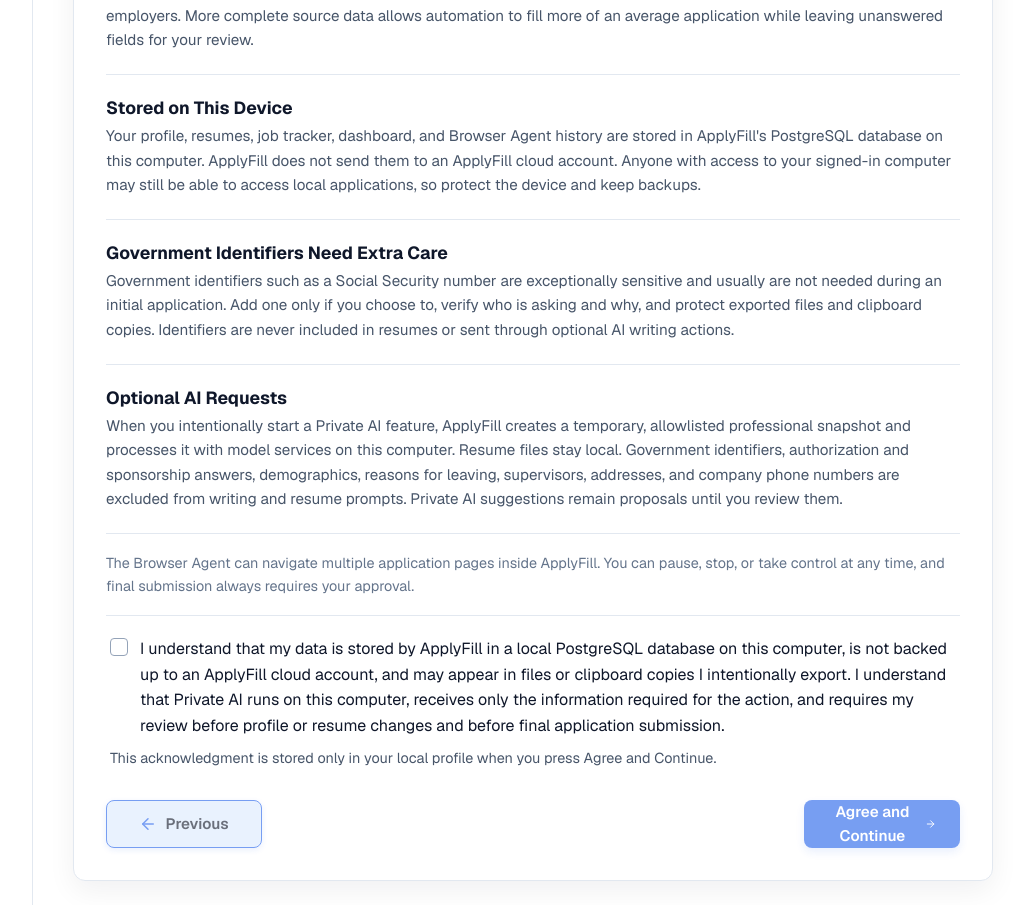
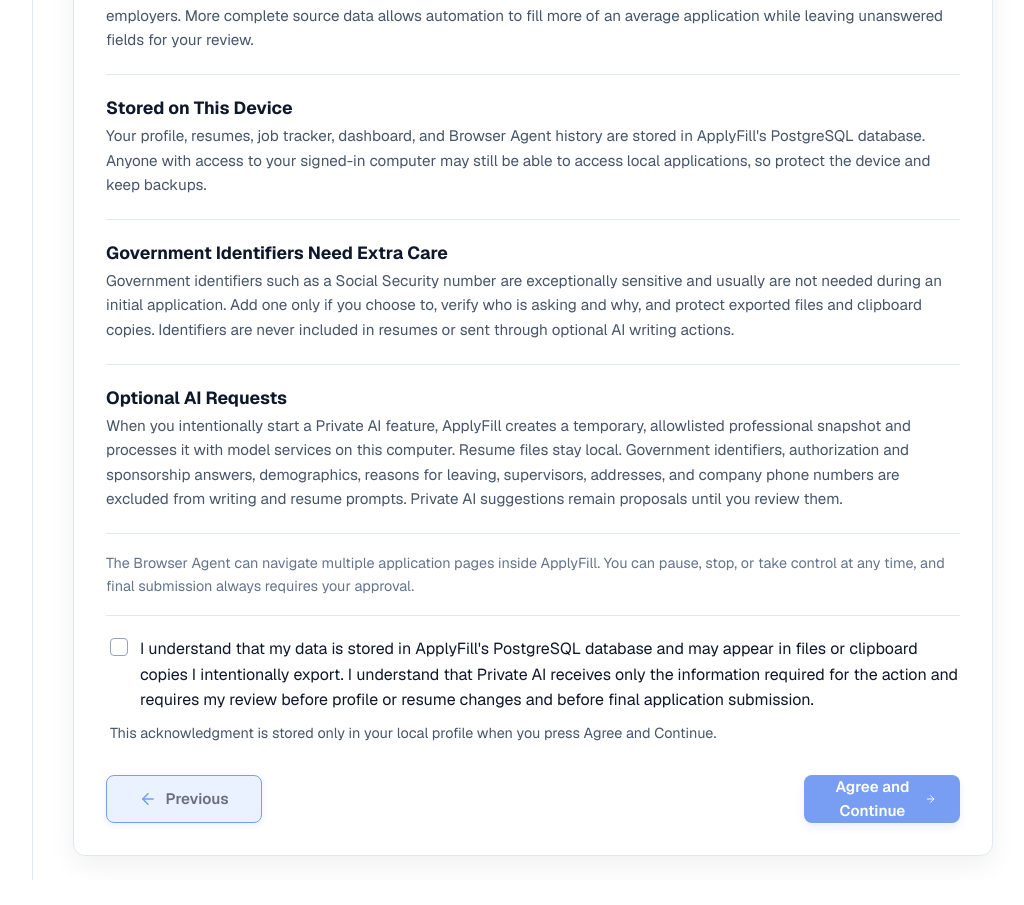
Before and after one commit to tuckthomas/ApplyFill, a React (Vite) app in the folder frontend/: page /job-profile/builder in a window 1280 px wide. Shown: the part 880-1785 px from the top of the page, without its empty margins (237-1261 px from the left). After the commit the page ends 1760 px from the top, so only its background shows below. Built offline with nearby package versions, Linux system fonts and the light colour scheme; no server answers.

Commit message:
Remove redundant cloud comparison copy

```diff
--- a/frontend/src/components/resume/ProfileResumeImportSection.tsx
+++ b/frontend/src/components/resume/ProfileResumeImportSection.tsx
@@ -57,7 +57,7 @@
   const [fileName, setFileName] = useState('');
   const [proposal, setProposal] = useState<ProfileImportProposal | null>(null);
   const [selection, setSelection] = useState<ProfileImportSelection | null>(null);
-  const [status, setStatus] = useState('Choose a resume to begin. ApplyFill processes it only on this computer.');
+  const [status, setStatus] = useState('Choose a resume to begin.');
   const [progress, setProgress] = useState<ResumeImportProgress | null>(null);
   const [isExtracting, setIsExtracting] = useState(false);
   const [isRunning, setIsRunning] = useState(false);
@@ -125,7 +125,7 @@
     setSelection(null);
     setProgress(null);
     if (!file) {
-      setStatus('Choose a resume to begin. ApplyFill processes it only on this computer.');
+      setStatus('Choose a resume to begin.');
       return;
     }
     setIsExtracting(true);
@@ -176,7 +176,7 @@
       </header>
 
       <div className="local-ai-privacy-note">
-        <strong>Your resume stays on this computer:</strong> ApplyFill renders its pages in this browser and sends those temporary page images only to its local service. Private AI uses vision/OCR to preserve columns and layout. The file and page images are not retained after the reviewed import.
+        Private AI reads columns, formatting, and scanned text. Review the results before adding them to your profile.
       </div>
 
       <div className="profile-resume-import-picker">
--- a/frontend/src/features/profile/profileConsent.ts
+++ b/frontend/src/features/profile/profileConsent.ts
@@ -4,14 +4,14 @@
   collectionPurpose: 'Job applications commonly request information that does not belong on a resume, including full addresses, alternative names, supervisor details, reasons for leaving, work dates, work authorization, sponsorship needs, government identifiers, and voluntary demographic responses. Saving those details here prevents repeated entry when a legitimate application asks for them. ApplyFill does not collect date of birth, citizenship, or specific immigration status.',
   optionalFields: 'You may leave any field or entire section blank. A blank field will not appear on a generated resume and will not be used to autofill a job application. ApplyFill will not invent a missing answer.',
   automationBenefit: 'People who want agentic job-application assistance benefit most from completing the fields commonly required by employers. More complete source data allows automation to fill more of an average application while leaving unanswered fields for your review.',
-  localData: 'Your profile, resumes, job tracker, dashboard, and Browser Agent history are stored in ApplyFill\'s PostgreSQL database on this computer. ApplyFill does not send them to an ApplyFill cloud account. Anyone with access to your signed-in computer may still be able to access local applications, so protect the device and keep backups.',
+  localData: 'Your profile, resumes, job tracker, dashboard, and Browser Agent history are stored in ApplyFill\'s PostgreSQL database. Anyone with access to your signed-in computer may still be able to access local applications, so protect the device and keep backups.',
   sensitiveIdentifiers: 'Government identifiers such as a Social Security number are exceptionally sensitive and usually are not needed during an initial application. Add one only if you choose to, verify who is asking and why, and protect exported files and clipboard copies. Identifiers are never included in resumes or sent through optional AI writing actions.',
   aiBoundary: 'When you intentionally start a Private AI feature, ApplyFill creates a temporary, allowlisted professional snapshot and processes it with model services on this computer. Resume files stay local. Government identifiers, authorization and sponsorship answers, demographics, reasons for leaving, supervisors, addresses, and company phone numbers are excluded from writing and resume prompts. Private AI suggestions remain proposals until you review them.',
   featureStatus: 'The Browser Agent can navigate multiple application pages inside ApplyFill. You can pause, stop, or take control at any time, and final submission always requires your approval.'
 } as const;
 
 export const PROFILE_AUTOMATION_CONSENT_ACKNOWLEDGMENT =
-  'I understand that my data is stored by ApplyFill in a local PostgreSQL database on this computer, is not backed up to an ApplyFill cloud account, and may appear in files or clipboard copies I intentionally export. I understand that Private AI runs on this computer, receives only the information required for the action, and requires my review before profile or resume changes and before final application submission.';
+  'I understand that my data is stored in ApplyFill\'s PostgreSQL database and may appear in files or clipboard copies I intentionally export. I understand that Private AI receives only the information required for the action and requires my review before profile or resume changes and before final application submission.';
 
 export type ProfileAutomationConsent = {
   acceptedAtUtc: string | null;
--- a/frontend/src/pages/Settings.tsx
+++ b/frontend/src/pages/Settings.tsx
@@ -177,7 +177,7 @@
           </div>
           <span className="status-pill">Local</span>
         </div>
-        <p className="field-hint">ApplyFill does not send this information to an ApplyFill cloud account. Files you download or copy are outside ApplyFill and should be stored securely.</p>
+        <p className="field-hint">Store downloaded or copied files securely.</p>
       </section>
 
       <section className="surface-panel settings-preferences-panel" aria-labelledby="privacy-boundary-title">
```
